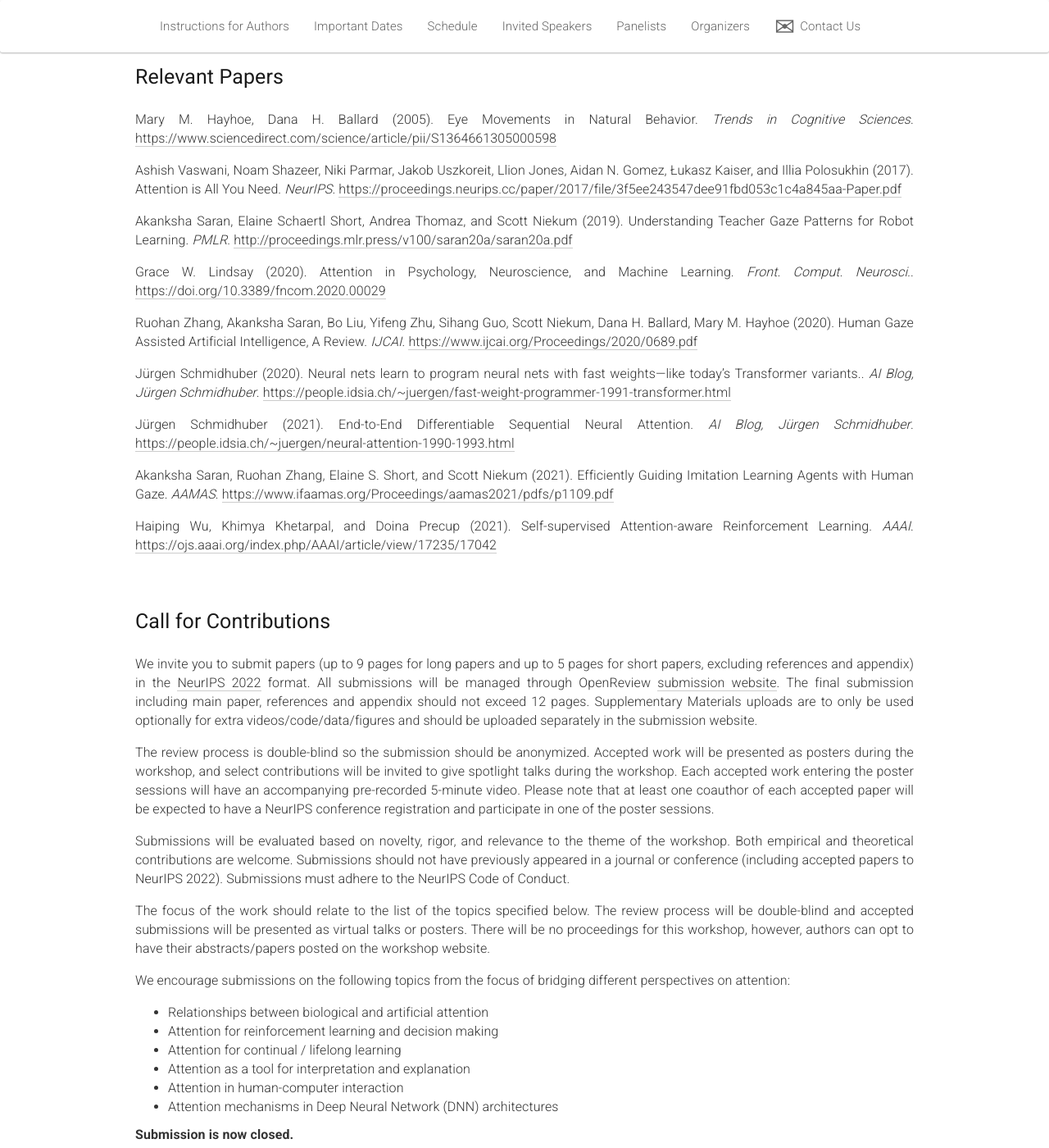
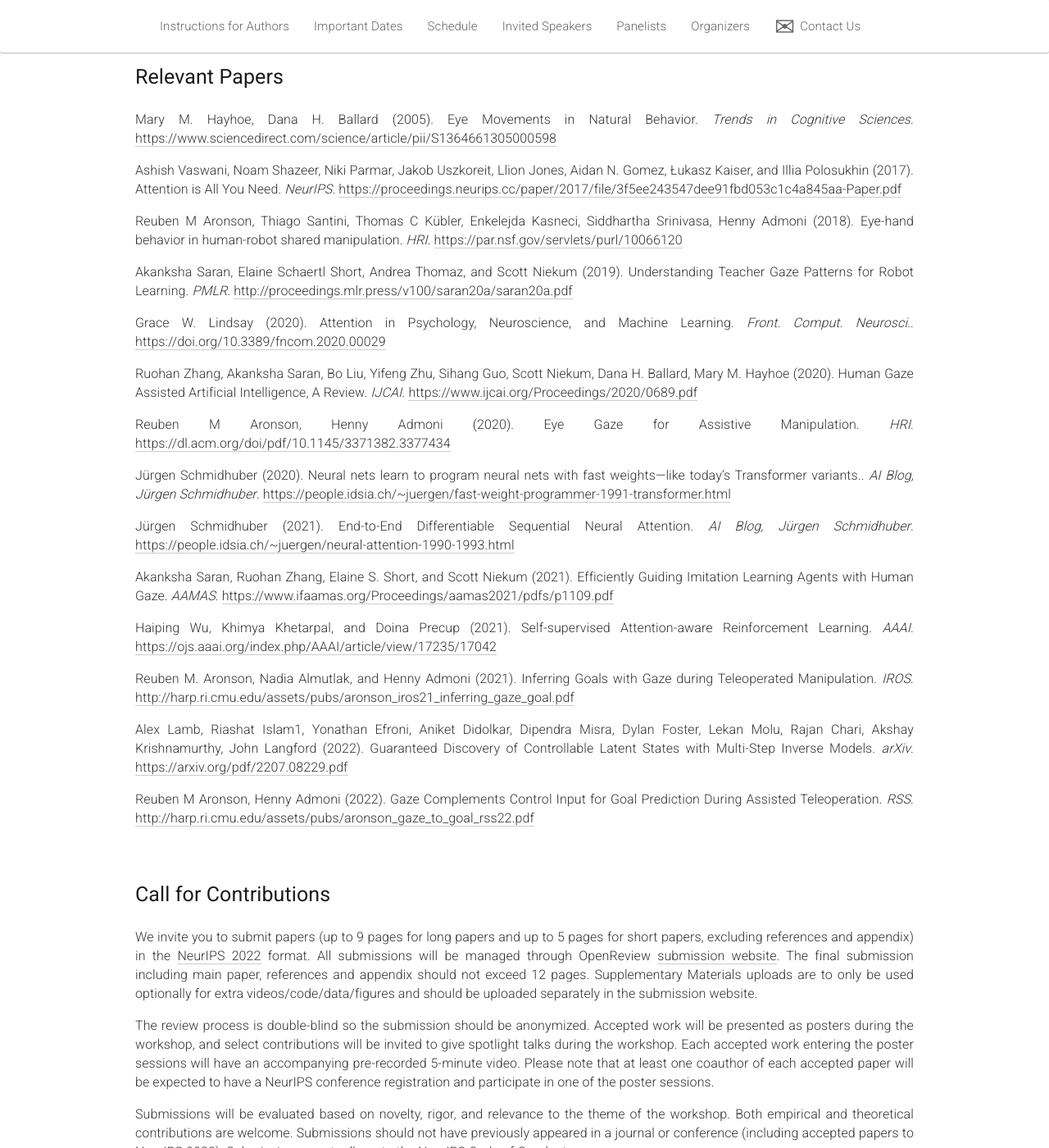
Before and after one commit to attention-learning-workshop/attention-learning-workshop.github.io, a Jekyll site: the page built from _pages/home_2022.md, in a window 1280 px wide and 1400 px high, scrolled down 1746 px. Shown: the whole window at 82% size. Built offline with Jekyll 4.4.1, drawn with Linux system fonts in a browser that asks for light colours; nearby versions of some CDN libraries.

Commit message:
HRI papers

```diff
--- a/_data/papers.yml
+++ b/_data/papers.yml
@@ -9,6 +9,12 @@
   year: 2017
   venue: NeurIPS
   link: https://proceedings.neurips.cc/paper/2017/file/3f5ee243547dee91fbd053c1c4a845aa-Paper.pdf
+
+- title: Eye-hand behavior in human-robot shared manipulation
+  author: Reuben M Aronson, Thiago Santini, Thomas C Kübler, Enkelejda Kasneci, Siddhartha Srinivasa, Henny Admoni
+  year: 2018
+  venue: HRI
+  link: https://par.nsf.gov/servlets/purl/10066120
 
 - title: Understanding Teacher Gaze Patterns for Robot Learning
   author: Akanksha Saran, Elaine Schaertl Short, Andrea Thomaz, and Scott Niekum
@@ -27,6 +33,12 @@
   year: 2020
   venue: IJCAI
   link: https://www.ijcai.org/Proceedings/2020/0689.pdf
+
+- title: Eye Gaze for Assistive Manipulation
+  author: Reuben M Aronson, Henny Admoni
+  year: 2020
+  venue: HRI
+  link: https://dl.acm.org/doi/pdf/10.1145/3371382.3377434
 
 - title: Neural nets learn to program neural nets with fast weights—like today's Transformer variants.
   author: Jürgen Schmidhuber
@@ -51,3 +63,21 @@
   year: 2021
   venue: AAAI
   link: https://ojs.aaai.org/index.php/AAAI/article/view/17235/17042
+
+- title: Inferring Goals with Gaze during Teleoperated Manipulation
+  author: Reuben M. Aronson, Nadia Almutlak, and Henny Admoni
+  year: 2021
+  venue: IROS
+  link: http://harp.ri.cmu.edu/assets/pubs/aronson_iros21_inferring_gaze_goal.pdf
+
+- title: Guaranteed Discovery of Controllable Latent States with Multi-Step Inverse Models
+  author: Alex Lamb, Riashat Islam1, Yonathan Efroni, Aniket Didolkar, Dipendra Misra, Dylan Foster, Lekan Molu, Rajan Chari, Akshay Krishnamurthy, John Langford
+  year: 2022
+  venue: arXiv
+  link: https://arxiv.org/pdf/2207.08229.pdf
+
+- title: Gaze Complements Control Input for Goal Prediction During Assisted Teleoperation
+  author: Reuben M Aronson, Henny Admoni
+  year: 2022
+  venue: RSS
+  link: http://harp.ri.cmu.edu/assets/pubs/aronson_gaze_to_goal_rss22.pdf
```
